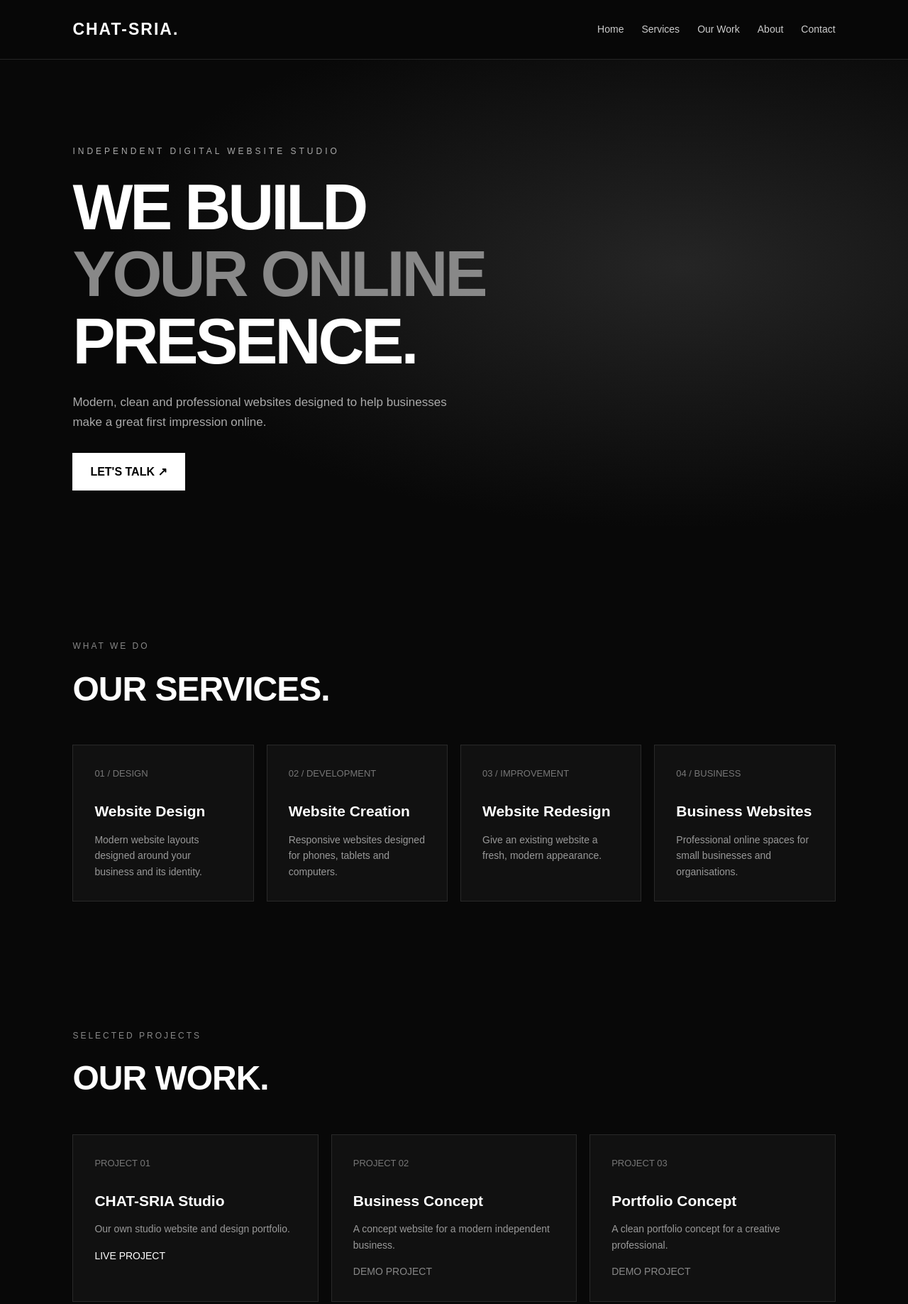
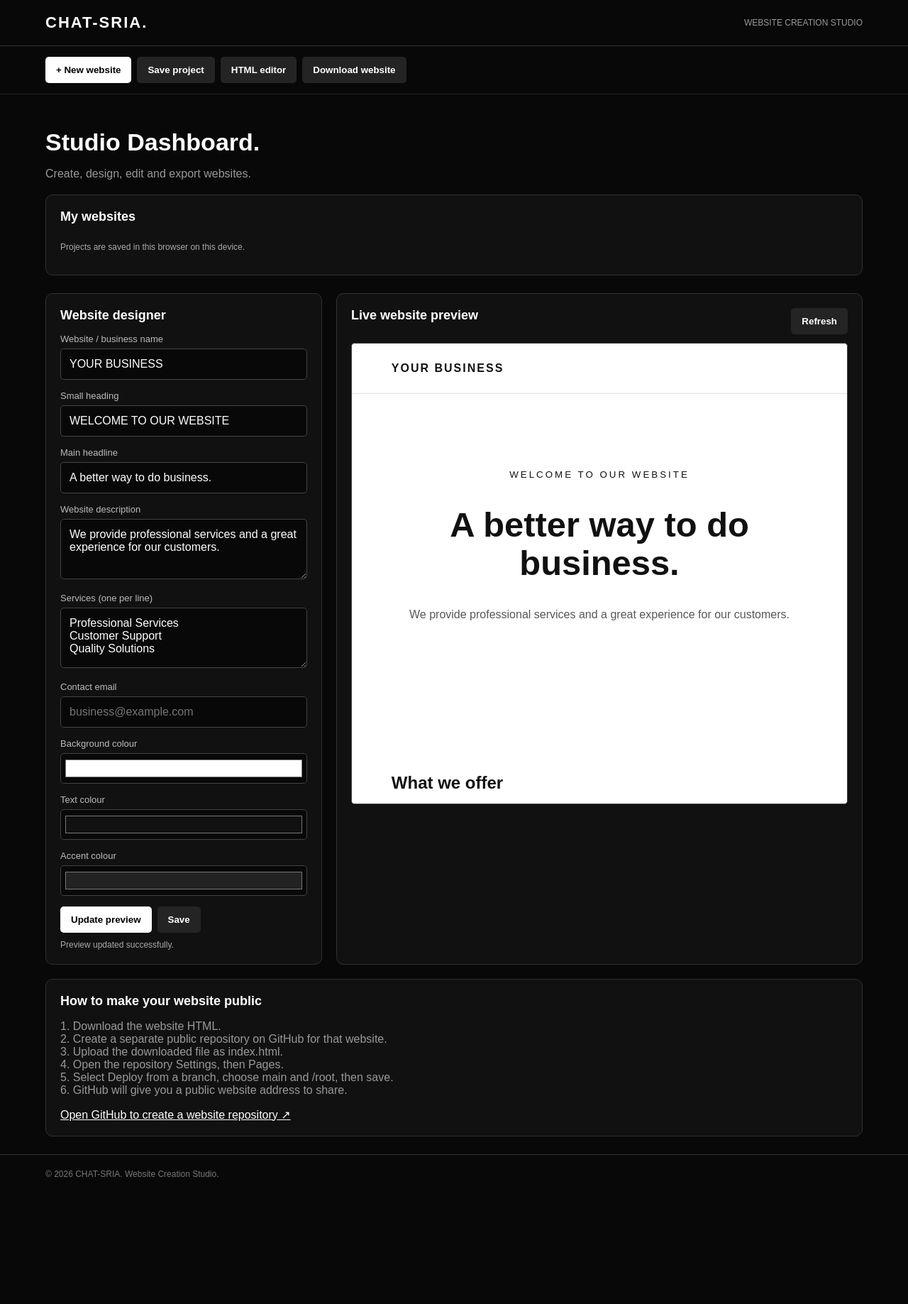
Before and after one commit to sariafiras2015-beep/CHAT-SRIA, a plain HTML site: page index.html in a window 1280 px wide. Shown: the top 1837 px of the page at 71% size. After the commit the page ends 1681 px from the top, so only its background shows below. Drawn offline with Linux system fonts and the light colour scheme.

Commit message:
Update index.html

```diff
--- a/index.html
+++ b/index.html
@@ -4,367 +4,365 @@
 <head>
 <meta charset="UTF-8">
 <meta name="viewport" content="width=device-width, initial-scale=1.0">
-
-<title>CHAT-SRIA | Digital Website Studio</title>
-<meta name="description" content="CHAT-SRIA creates modern, professional websites for businesses and organisations.">
-
+<title>CHAT-SRIA Studio</title>
 <style>
-* {
-  margin: 0;
-  padding: 0;
-  box-sizing: border-box;
-}
-
-html {
-  scroll-behavior: smooth;
-}
-
-body {
-  background: #080808;
-  color: #fff;
-  font-family: Arial, Helvetica, sans-serif;
-  line-height: 1.6;
-}
-
-header {
-  display: flex;
-  justify-content: space-between;
-  align-items: center;
-  padding: 23px 8%;
-  border-bottom: 1px solid #252525;
-  position: sticky;
-  top: 0;
-  background: rgba(8,8,8,0.96);
-  z-index: 10;
-}
-
-.logo {
-  font-size: 23px;
-  font-weight: 900;
-  letter-spacing: 2px;
-}
-
-nav {
-  display: flex;
-  gap: 25px;
-}
-
-nav a {
-  color: #ccc;
-  text-decoration: none;
-  font-size: 14px;
-}
-
-nav a:hover {
-  color: white;
-}
-
-.hero {
-  min-height: 570px;
-  padding: 120px 8%;
-  display: flex;
-  flex-direction: column;
-  justify-content: center;
-  background: radial-gradient(ellipse at 75% 40%, #252525 0%, #080808 60%);
-}
-
-.tag {
-  color: #aaa;
-  text-transform: uppercase;
-  letter-spacing: 4px;
-  font-size: 12px;
-  margin-bottom: 22px;
-}
-
-.hero h1 {
-  font-size: clamp(48px, 8vw, 90px);
-  line-height: 1.05;
-  max-width: 850px;
-  letter-spacing: -4px;
-}
-
-.hero h1 span {
-  color: #888;
-}
-
-.hero p {
-  color: #aaa;
-  max-width: 530px;
-  margin-top: 25px;
-  font-size: 17px;
-}
-
-.button {
-  display: inline-block;
-  background: white;
-  color: black;
-  padding: 14px 25px;
-  text-decoration: none;
-  font-weight: bold;
-  margin-top: 30px;
-  width: fit-content;
-  transition: 0.2s;
-}
-
-.button:hover {
-  background: #bbb;
-  transform: translateY(-3px);
-}
-
-section {
-  padding: 90px 8%;
-}
-
-.section-label {
-  color: #888;
-  letter-spacing: 3px;
-  font-size: 12px;
-  text-transform: uppercase;
-  margin-bottom: 12px;
-}
-
-.section-title {
-  font-size: clamp(32px, 5vw, 48px);
-  margin-bottom: 40px;
-  letter-spacing: -1px;
-}
-
-.services, .portfolio {
-  display: grid;
-  grid-template-columns: repeat(auto-fit, minmax(230px, 1fr));
-  gap: 18px;
-}
-
-.service, .project {
-  border: 1px solid #292929;
-  padding: 30px;
-  background: #111;
-  transition: 0.25s;
-}
-
-.service:hover, .project:hover {
-  border-color: #888;
-  transform: translateY(-5px);
-}
-
-.number {
-  color: #777;
-  font-size: 13px;
-  margin-bottom: 25px;
-}
-
-.service h3, .project h3 {
-  font-size: 21px;
-  margin-bottom: 12px;
-}
-
-.service p, .project p {
-  color: #999;
-  font-size: 14px;
-}
-
-.about {
-  background: #111;
-  border-top: 1px solid #252525;
-  border-bottom: 1px solid #252525;
-}
-
-.about-content {
-  max-width: 720px;
-}
-
-.about-content p {
-  color: #aaa;
-  font-size: 17px;
-}
-
-.contact {
-  text-align: center;
-}
-
-.contact p {
-  color: #aaa;
-  max-width: 500px;
-  margin: auto;
-}
-
-.contact .button {
-  margin-left: auto;
-  margin-right: auto;
-}
-
-footer {
-  padding: 30px 8%;
-  border-top: 1px solid #252525;
-  display: flex;
-  justify-content: space-between;
-  gap: 15px;
-  flex-wrap: wrap;
-  color: #777;
-  font-size: 13px;
-}
-
-@media(max-width: 650px) {
-  header {
-    flex-direction: column;
-    gap: 15px;
-  }
-
-  nav {
-    gap: 15px;
-    flex-wrap: wrap;
-    justify-content: center;
-  }
-
-  .hero {
-    padding-top: 90px;
-    min-height: 500px;
-  }
-
-  section {
-    padding: 65px 7%;
-  }
-}
+*{box-sizing:border-box}
+body{margin:0;background:#080808;color:white;font-family:Arial,sans-serif}
+header{padding:19px 5%;border-bottom:1px solid #333;display:flex;justify-content:space-between;align-items:center}
+.logo{font-weight:900;letter-spacing:2px;font-size:22px}
+header span{color:#999;font-size:12px}
+nav{display:flex;gap:8px;flex-wrap:wrap;padding:15px 5%;border-bottom:1px solid #222}
+button{background:#fff;color:#000;border:0;padding:11px 15px;border-radius:5px;font-weight:bold;cursor:pointer}
+button:hover{background:#ccc}
+button.secondary{background:#242424;color:white}
+button.danger{background:#562323;color:white}
+main{padding:25px 5%;max-width:1500px;margin:auto}
+h1{font-size:34px;margin-bottom:5px}
+.muted{color:#999}
+.layout{display:grid;grid-template-columns:minmax(280px,390px) minmax(0,1fr);gap:20px;margin-top:25px}
+.panel{background:#111;border:1px solid #303030;border-radius:10px;padding:20px;min-width:0}
+h2{font-size:18px;margin-top:0}
+label{display:block;font-size:13px;color:#bbb;margin:15px 0 6px}
+input,textarea,select{width:100%;padding:12px;background:#080808;border:1px solid #444;border-radius:5px;color:white;font:inherit}
+textarea{min-height:85px;resize:vertical}
+input[type=color]{height:43px;padding:4px}
+.actions{display:flex;gap:8px;flex-wrap:wrap;margin-top:15px}
+.preview-top{display:flex;justify-content:space-between;gap:10px;align-items:center;margin-bottom:12px;flex-wrap:wrap}
+iframe{width:100%;height:650px;background:white;border:1px solid #444;border-radius:5px}
+#codePanel{display:none;margin-top:20px}
+#code{height:450px;font-family:monospace;font-size:12px;white-space:pre;tab-size:2}
+.status{font-size:12px;color:#aaa;margin-top:10px}
+.project-list{display:flex;gap:8px;flex-wrap:wrap;margin-top:12px}
+.project-list button{font-size:12px}
+footer{border-top:1px solid #333;padding:20px 5%;color:#777;font-size:12px}
+@media(max-width:850px){.layout{grid-template-columns:1fr}iframe{height:550px}header{align-items:flex-start;gap:10px;flex-direction:column}}
 </style>
 </head>
-
 <body>
 
 <header>
  <div class="logo">CHAT-SRIA.</div>
+ <span>WEBSITE CREATION STUDIO</span>
+</header>
 
 <nav>
-    <a href="#home">Home</a>
-    <a href="#services">Services</a>
-    <a href="#work">Our Work</a>
-    <a href="#about">About</a>
-    <a href="#contact">Contact</a>
+ <button onclick="newProject()">+ New website</button>
+ <button class="secondary" onclick="saveProject()">Save project</button>
+ <button class="secondary" onclick="toggleCode()">HTML editor</button>
+ <button class="secondary" onclick="downloadSite()">Download website</button>
 </nav>
-</header>
 
 <main>
+ <h1>Studio Dashboard.</h1>
+ <p class="muted">Create, design, edit and export websites.</p>
 
-<section class="hero" id="home">
-  <div class="tag">Independent Digital Website Studio</div>
+ <div class="panel" style="margin-top:20px">
+  <h2>My websites</h2>
+  <div class="project-list" id="projects"></div>
+  <p class="status">Projects are saved in this browser on this device.</p>
+ </div>
 
-  <h1>
-    WE BUILD<br>
-    <span>YOUR ONLINE</span><br>
-    PRESENCE.
-  </h1>
+ <div class="layout">
 
-  <p>
-    Modern, clean and professional websites
-    designed to help businesses make a
-    great first impression online.
-  </p>
+  <section class="panel">
+   <h2>Website designer</h2>
 
-  <a href="#contact" class="button">LET'S TALK ↗</a>
+   <label>Website / business name</label>
+   <input id="business" value="YOUR BUSINESS">
+
+   <label>Small heading</label>
+   <input id="tagline" value="WELCOME TO OUR WEBSITE">
+
+   <label>Main headline</label>
+   <input id="headline" value="A better way to do business.">
+
+   <label>Website description</label>
+   <textarea id="description">We provide professional services and a great experience for our customers.</textarea>
+
+   <label>Services (one per line)</label>
+   <textarea id="services">Professional Services
+Customer Support
+Quality Solutions</textarea>
+
+   <label>Contact email</label>
+   <input id="email" type="email" placeholder="business@example.com">
+
+   <label>Background colour</label>
+   <input id="background" type="color" value="#ffffff">
+
+   <label>Text colour</label>
+   <input id="foreground" type="color" value="#111111">
+
+   <label>Accent colour</label>
+   <input id="accent" type="color" value="#222222">
+
+   <div class="actions">
+    <button onclick="updatePreview()">Update preview</button>
+    <button class="secondary" onclick="saveProject()">Save</button>
+   </div>
+
+   <div class="status" id="status">Ready to create.</div>
   </section>
 
-<section id="services">
-  <div class="section-label">What we do</div>
-  <h2 class="section-title">OUR SERVICES.</h2>
+  <section class="panel">
+   <div class="preview-top">
+    <h2>Live website preview</h2>
+    <button class="secondary" onclick="updatePreview()">Refresh</button>
+   </div>
+   <iframe id="preview" title="Website preview" sandbox="allow-scripts"></iframe>
+  </section>
 
-  <div class="services">
-
-    <div class="service">
-      <div class="number">01 / DESIGN</div>
-      <h3>Website Design</h3>
-      <p>Modern website layouts designed around your business and its identity.</p>
  </div>
 
-    <div class="service">
-      <div class="number">02 / DEVELOPMENT</div>
-      <h3>Website Creation</h3>
-      <p>Responsive websites designed for phones, tablets and computers.</p>
-    </div>
-
-    <div class="service">
-      <div class="number">03 / IMPROVEMENT</div>
-      <h3>Website Redesign</h3>
-      <p>Give an existing website a fresh, modern appearance.</p>
-    </div>
-
-    <div class="service">
-      <div class="number">04 / BUSINESS</div>
-      <h3>Business Websites</h3>
-      <p>Professional online spaces for small businesses and organisations.</p>
-    </div>
-
+ <section class="panel" id="codePanel">
+  <h2>Professional HTML editor</h2>
+  <p class="muted">Edit your website's HTML directly. Click update preview when finished.</p>
+  <textarea id="code" spellcheck="false"></textarea>
+  <div class="actions">
+   <button onclick="applyCode()">Apply code to preview</button>
+   <button class="secondary" onclick="downloadSite()">Download HTML</button>
+   <button class="secondary" onclick="updatePreview()">Rebuild from visual editor</button>
   </div>
  </section>
 
-<section id="work">
-  <div class="section-label">Selected projects</div>
-  <h2 class="section-title">OUR WORK.</h2>
-
-  <div class="portfolio">
-
-    <div class="project">
-      <div class="number">PROJECT 01</div>
-      <h3>CHAT-SRIA Studio</h3>
-      <p>Our own studio website and design portfolio.</p>
-      <p style="margin-top:15px;color:#fff;">LIVE PROJECT</p>
-    </div>
-
-    <div class="project">
-      <div class="number">PROJECT 02</div>
-      <h3>Business Concept</h3>
-      <p>A concept website for a modern independent business.</p>
-      <p style="margin-top:15px;color:#888;">DEMO PROJECT</p>
-    </div>
-
-    <div class="project">
-      <div class="number">PROJECT 03</div>
-      <h3>Portfolio Concept</h3>
-      <p>A clean portfolio concept for a creative professional.</p>
-      <p style="margin-top:15px;color:#888;">DEMO PROJECT</p>
-    </div>
-
-  </div>
-</section>
-
-<section class="about" id="about">
-  <div class="about-content">
-    <div class="section-label">Who we are</div>
-    <h2 class="section-title">ABOUT CHAT-SRIA.</h2>
-
-    <p>
-      CHAT-SRIA is an independent digital website studio
-      focused on creating simple, modern and professional
-      websites.
-      <br><br>
-      We believe every business deserves a website
-      that represents it properly.
-      <br><br>
-      Our approach is straightforward: thoughtful design,
-      clear communication and attention to detail.
+ <section class="panel" style="margin-top:20px">
+  <h2>How to make your website public</h2>
+  <p class="muted">
+   1. Download the website HTML.<br>
+   2. Create a separate public repository on GitHub for that website.<br>
+   3. Upload the downloaded file as index.html.<br>
+   4. Open the repository Settings, then Pages.<br>
+   5. Select Deploy from a branch, choose main and /root, then save.<br>
+   6. GitHub will give you a public website address to share.
   </p>
-  </div>
-</section>
-
-<section class="contact" id="contact">
-  <div class="section-label">Start a project</div>
-  <h2 class="section-title">HAVE A PROJECT?</h2>
-
-  <p>
-    Tell us what you're looking for.
-    Get in touch to discuss a possible website project.
-  </p>
-
-  <a class="button"
-     href="mailto:snlybuisness@gmail.com?subject=CHAT-SRIA%20Website%20Enquiry">
-     EMAIL CHAT-SRIA ↗
-  </a>
+  <a href="https://github.com/new" target="_blank" rel="noopener" style="color:white">Open GitHub to create a website repository ↗</a>
  </section>
 
 </main>
 
 <footer>
-  <div>© 2026 CHAT-SRIA. All rights reserved.</div>
-  <div>Independent Digital Website Studio</div>
+ © 2026 CHAT-SRIA. Website Creation Studio.
 </footer>
 
+<script>
+const $ = id => document.getElementById(id);
+
+let currentId = null;
+let projects = [];
+
+function escapeHTML(value){
+ return String(value).replace(/[&<>"']/g, char => ({
+  '&':'&amp;','<':'&lt;','>':'&gt;',
+  '"':'&quot;',"'":'&#39;'
+ }[char]));
+}
+
+function getData(){
+ return {
+  business:$('business').value,
+  tagline:$('tagline').value,
+  headline:$('headline').value,
+  description:$('description').value,
+  services:$('services').value,
+  email:$('email').value,
+  background:$('background').value,
+  foreground:$('foreground').value,
+  accent:$('accent').value
+ };
+}
+
+function buildHTML(data){
+ const services = data.services.split('\n')
+  .map(s => s.trim()).filter(Boolean);
+
+ const cards = services.map(service => `
+ <div class="card">
+  <h3>${escapeHTML(service)}</h3>
+  <p>Discover how ${escapeHTML(data.business)} can help you.</p>
+ </div>`).join('');
+
+ const safeEmail = /^[^\s@]+@[^\s@]+\.[^\s@]+$/.test(data.email)
+  ? data.email : '';
+
+ return `<!DOCTYPE html>
+<html lang="en">
+<head>
+<meta charset="UTF-8">
+<meta name="viewport" content="width=device-width, initial-scale=1.0">
+<title>${escapeHTML(data.business)}</title>
+<style>
+*{box-sizing:border-box}
+body{margin:0;background:${data.background};color:${data.foreground};font-family:Arial,sans-serif;line-height:1.6}
+header{padding:22px 8%;border-bottom:1px solid #8884;font-weight:bold;letter-spacing:2px}
+.hero{padding:100px 8%;text-align:center}
+.hero small{letter-spacing:3px}
+h1{font-size:clamp(38px,7vw,72px);line-height:1.1}
+.hero p{max-width:600px;margin:20px auto;color:inherit;opacity:.7}
+.button{display:inline-block;padding:13px 24px;background:${data.accent};color:${data.background};text-decoration:none;margin-top:15px;border-radius:4px}
+section{padding:65px 8%}
+.grid{display:grid;grid-template-columns:repeat(auto-fit,minmax(200px,1fr));gap:18px}
+.card{padding:25px;border:1px solid #8885;border-radius:7px}
+footer{text-align:center;padding:30px;border-top:1px solid #8885}
+</style>
+</head>
+<body>
+<header>${escapeHTML(data.business)}</header>
+<div class="hero">
+<small>${escapeHTML(data.tagline)}</small>
+<h1>${escapeHTML(data.headline)}</h1>
+<p>${escapeHTML(data.description)}</p>
+${safeEmail ? `<a class="button" href="mailto:${escapeHTML(safeEmail)}">CONTACT US</a>` : ''}
+</div>
+<section>
+<h2>What we offer</h2>
+<div class="grid">${cards}</div>
+</section>
+<footer>
+${escapeHTML(data.business)}
+${safeEmail ? `<p><a href="mailto:${escapeHTML(safeEmail)}">Contact us</a></p>` : ''}
+</footer>
+</body>
+</html>`;
+}
+
+function updatePreview(){
+ const html = buildHTML(getData());
+ $('code').value = html;
+ $('preview').srcdoc = html;
+ $('status').textContent = 'Preview updated successfully.';
+}
+
+function applyCode(){
+ $('preview').srcdoc = $('code').value;
+ $('status').textContent = 'Custom HTML preview updated.';
+}
+
+function toggleCode(){
+ const panel = $('codePanel');
+ panel.style.display = panel.style.display === 'block' ? 'none' : 'block';
+ if(panel.style.display === 'block' && !$('code').value) updatePreview();
+}
+
+function saveProject(){
+ if(!$('code').value) updatePreview();
+
+ const data = getData();
+ const html = $('code').value;
+
+ let project = projects.find(p => p.id === currentId);
+
+ if(!project){
+  currentId = Date.now().toString();
+  project = {id:currentId};
+  projects.push(project);
+ }
+
+ project.name = data.business || 'Untitled website';
+ project.data = data;
+ project.html = html;
+
+ try{
+  localStorage.setItem('chatSriaProjects',JSON.stringify(projects));
+  $('status').textContent = 'Project saved on this device.';
+  renderProjects();
+ }catch(error){
+  $('status').textContent = 'Could not save. Browser storage may be full.';
+ }
+}
+
+function loadProject(id){
+ const project = projects.find(p => p.id === id);
+ if(!project) return;
+
+ currentId = id;
+
+ Object.entries(project.data).forEach(([key,value])=>{
+  if($(key)) $(key).value = value;
+ });
+
+ $('code').value = project.html || buildHTML(project.data);
+ $('preview').srcdoc = $('code').value;
+ $('status').textContent = 'Project loaded.';
+ renderProjects();
+}
+
+function newProject(){
+ currentId = null;
+ $('business').value = 'YOUR BUSINESS';
+ $('tagline').value = 'WELCOME TO OUR WEBSITE';
+ $('headline').value = 'A better way to do business.';
+ $('description').value = 'We provide professional services and a great experience for our customers.';
+ $('services').value = 'Professional Services\nCustomer Support\nQuality Solutions';
+ $('email').value = '';
+ $('background').value = '#ffffff';
+ $('foreground').value = '#111111';
+ $('accent').value = '#222222';
+ $('code').value = '';
+ updatePreview();
+ $('status').textContent = 'New website started.';
+}
+
+function deleteProject(id){
+ const project = projects.find(p=>p.id===id);
+ if(!project || !confirm('Delete '+project.name+'?')) return;
+
+ projects = projects.filter(p=>p.id!==id);
+ localStorage.setItem('chatSriaProjects',JSON.stringify(projects));
+
+ if(currentId===id) newProject();
+ renderProjects();
+}
+
+function renderProjects(){
+ $('projects').innerHTML = '';
+
+ projects.forEach(project=>{
+  const wrapper = document.createElement('span');
+  const load = document.createElement('button');
+  load.className = 'secondary';
+  load.textContent = project.name;
+  load.onclick = ()=>loadProject(project.id);
+
+  const del = document.createElement('button');
+  del.className = 'danger';
+  del.textContent = '×';
+  del.title = 'Delete project';
+  del.onclick = ()=>deleteProject(project.id);
+
+  wrapper.append(load,del);
+  $('projects').append(wrapper);
+ });
+}
+
+function downloadSite(){
+ if(!$('code').value) updatePreview();
+
+ const html = $('code').value;
+ const blob = new Blob([html],{type:'text/html'});
+ const url = URL.createObjectURL(blob);
+ const a = document.createElement('a');
+
+ const name = ($('business').value || 'website')
+  .toLowerCase().replace(/[^a-z0-9]+/g,'-')
+  .replace(/^-|-$/g,'');
+
+ a.href = url;
+ a.download = (name || 'website') + '.html';
+ a.click();
+
+ setTimeout(()=>URL.revokeObjectURL(url),1000);
+ $('status').textContent = 'Website HTML downloaded.';
+}
+
+try{
+ projects = JSON.parse(localStorage.getItem('chatSriaProjects') || '[]');
+ if(!Array.isArray(projects)) projects = [];
+}catch(e){
+ projects = [];
+}
+
+renderProjects();
+updatePreview();
+</script>
 </body>
 </html>
```
Lines whose indentation alone changed are shown as unchanged.
